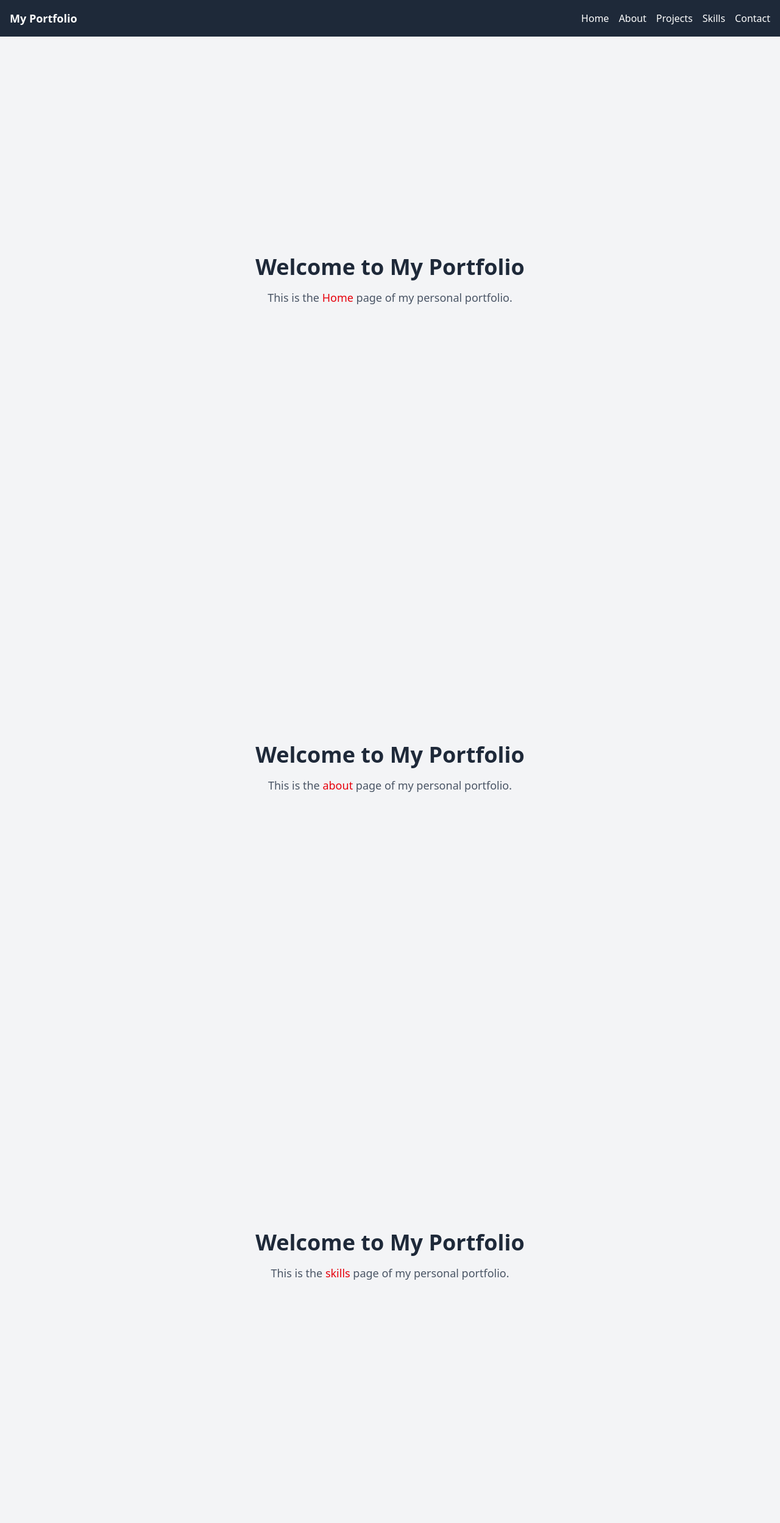
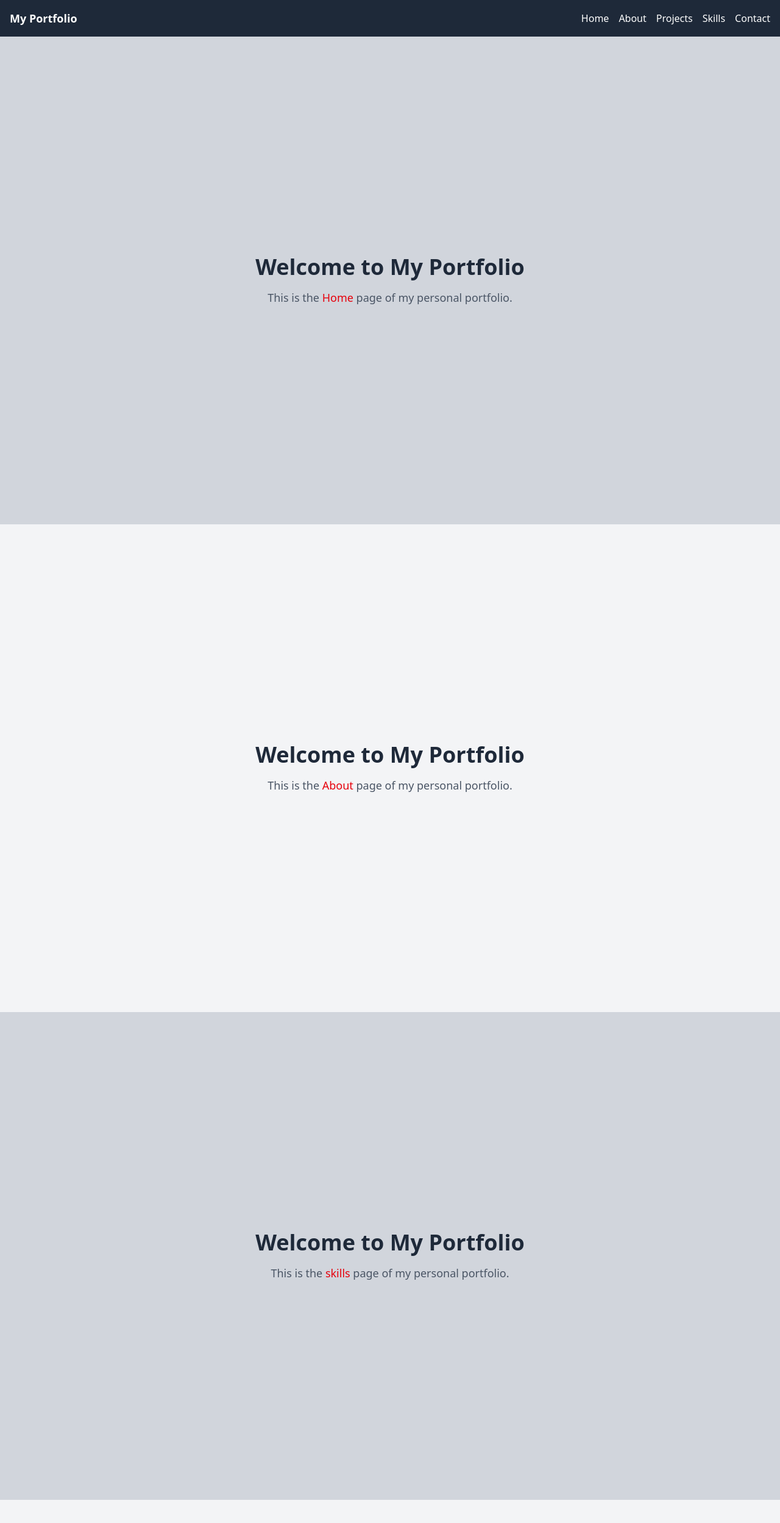
Before and after one commit to Obayaa/personal-portfolio-website, a React (Vite) app: page / in a window 1280 px wide. Shown: the top 2498 px of the page at 61% size. Built offline with nearby package versions, Linux system fonts and the light colour scheme.

Commit message:
defined and added content to the various page sections of the project

```diff
--- a/src/pages/About.jsx
+++ b/src/pages/About.jsx
@@ -1,8 +1,8 @@
-function Home(){
+function Home() {
     return (
-        <div className="flex flex-col items-center justify-center min-h-screen bg-gray-100">
-        <h1 className="text-4xl font-bold text-gray-800">Welcome to My Portfolio</h1>
-        <p className="mt-4 text-lg text-gray-600">This is the <span className="text-red-600">about</span> page of my personal portfolio.</p>
+        <div className="min-h-screen flex flex-col items-center justify-center">
+            <h1 className="text-4xl font-bold text-gray-800">Welcome to My Portfolio</h1>
+            <p className="mt-4 text-lg text-gray-600">This is the <span className="text-red-600">About</span> page of my personal portfolio.</p>
         </div>
     );
 }
--- a/src/pages/Contact.jsx
+++ b/src/pages/Contact.jsx
@@ -1,8 +1,8 @@
-function Home(){
+function Home() {
     return (
-        <div className="flex flex-col items-center justify-center min-h-screen bg-gray-100">
-        <h1 className="text-4xl font-bold text-gray-800">Welcome to My Portfolio</h1>
-        <p className="mt-4 text-lg text-gray-600">This is the <span className="text-red-600">Contact</span> page of my personal portfolio.</p>
+        <div className="min-h-screen  flex flex-col items-center justify-center bg-gray-200">
+            <h1 className="text-4xl font-bold text-gray-800">Welcome to My Portfolio</h1>
+            <p className="mt-4 text-lg text-gray-600">This is the <span className="text-red-600">Contact</span> page of my personal portfolio.</p>
         </div>
     );
 }
--- a/src/pages/Home.jsx
+++ b/src/pages/Home.jsx
@@ -1,8 +1,8 @@
-function Home(){
+function Home() {
     return (
-        <div className="flex flex-col items-center justify-center min-h-screen bg-gray-100">
-        <h1 className="text-4xl font-bold text-gray-800">Welcome to My Portfolio</h1>
-        <p className="mt-4 text-lg text-gray-600">This is the <span className="text-red-600">Home</span> page of my personal portfolio.</p>
+        <div className="min-h-screen flex flex-col items-center justify-center bg-gray-300">
+            <h1 className="text-4xl font-bold text-gray-800">Welcome to My Portfolio</h1>
+            <p className="mt-4 text-lg text-gray-600">This is the <span className="text-red-600">Home</span> page of my personal portfolio.</p>
         </div>
     );
 }
--- a/src/pages/Projects.jsx
+++ b/src/pages/Projects.jsx
@@ -1,8 +1,8 @@
-function Home(){
+function Home() {
     return (
-        <div className="flex flex-col items-center justify-center min-h-screen bg-gray-100">
-        <h1 className="text-4xl font-bold text-gray-800">Welcome to My Portfolio</h1>
-        <p className="mt-4 text-lg text-gray-600">This is the <span className="text-red-600">projects</span> page of my personal portfolio.</p>
+        <div className="min-h-screen flex flex-col items-center justify-center bg-gray-100">
+            <h1 className="text-4xl font-bold text-gray-800">Welcome to My Portfolio</h1>
+            <p className="mt-4 text-lg text-gray-600">This is the <span className="text-red-600">projects</span> page of my personal portfolio.</p>
         </div>
     );
 }
--- a/src/pages/Skills.jsx
+++ b/src/pages/Skills.jsx
@@ -1,8 +1,8 @@
-function Home(){
+function Home() {
     return (
-        <div className="flex flex-col items-center justify-center min-h-screen bg-gray-100">
-        <h1 className="text-4xl font-bold text-gray-800">Welcome to My Portfolio</h1>
-        <p className="mt-4 text-lg text-gray-600">This is the <span className="text-red-600">skills</span> page of my personal portfolio.</p>
+        <div className="min-h-screen flex flex-col items-center justify-center bg-gray-300">
+            <h1 className="text-4xl font-bold text-gray-800">Welcome to My Portfolio</h1>
+            <p className="mt-4 text-lg text-gray-600">This is the <span className="text-red-600">skills</span> page of my personal portfolio.</p>
         </div>
     );
 }
```
